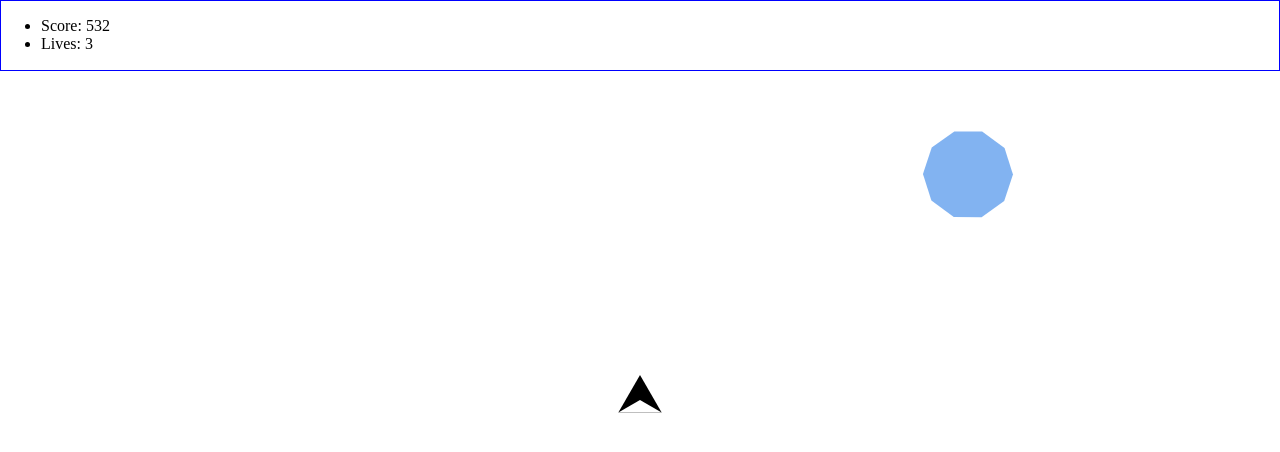
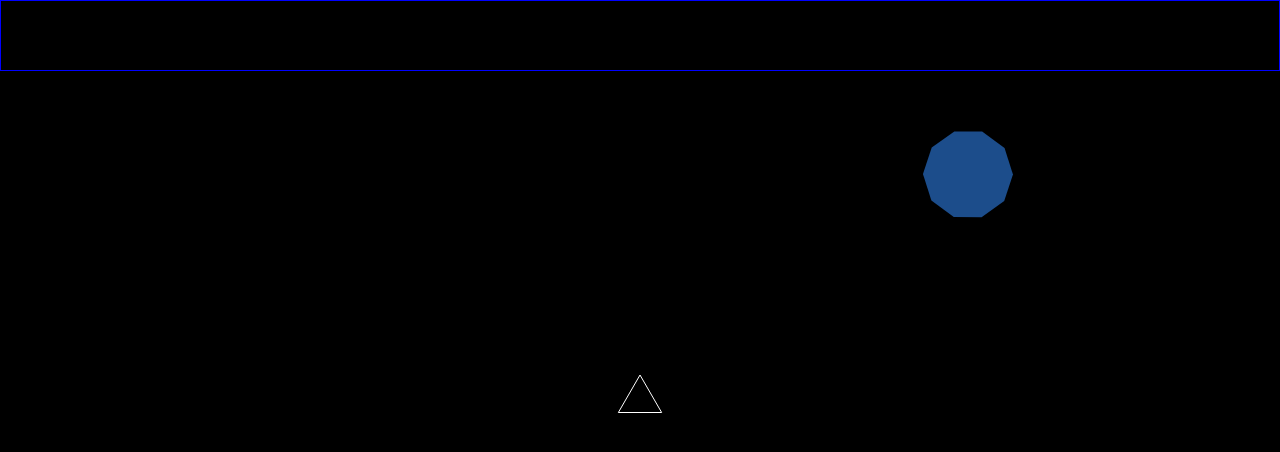
Before and after one commit to thechutrain/asteroid-typescript, a website built with Parcel: page src/index.html in a window 1280 px wide. Built offline with nearby package versions, Linux system fonts and the light colour scheme.

Commit message:
changed bg to black, spaceship is now white (default static property) can get overwritten in constructor

```diff
--- a/src/assets/style.css
+++ b/src/assets/style.css
@@ -11,6 +11,7 @@
 	position: fixed;
 	top: 0;
 	left: 0;
+	background-color: black;
 }
 
 .canvas-pg #bg-canvas div.canvas-fallback {
--- a/src/scripts/Game/Spaceship.ts
+++ b/src/scripts/Game/Spaceship.ts
@@ -7,6 +7,7 @@
 	turningLeft: boolean;
 	throttleTimer: any;
 	isFiring: boolean;
+	strokeStyle: string;
 
 	static settings = {
 		maxSpeed: 9,
@@ -15,10 +16,14 @@
 		acceleration: 1,
 		deceleration: 0.9, // must be less than one
 		rSize: 25, // controls the size of the spaceship
+		defaultStrokeStyle: 'white',
 	};
 
 	constructor(shipOptions: SpaceshipArgsModel = {}) {
 		super(shipOptions);
+		// Properties Unique to Spaceship:
+		this.strokeStyle =
+			shipOptions.strokeStyle || Spaceship.settings.defaultStrokeStyle;
 		this.thrustersOn = false;
 		this.turningRight = false;
 		this.turningLeft = false;
@@ -92,7 +97,8 @@
 		// Draw the main triangle
 		ctx.globalCompositeOperation = 'source-over';
 		ctx.save();
-		ctx.fillStyle = 'black';
+		ctx.strokeStyle = this.strokeStyle;
+		// ctx.lineWidth = 2;
 		ctx.beginPath();
 		this.currPoints.forEach((pt, i) => {
 			// Draw points:
@@ -103,18 +109,10 @@
 			}
 		});
 		ctx.closePath();
-		ctx.fill();
+		ctx.stroke();
 		ctx.restore();
 
-		// Draw the opaque bottom triangle
-		ctx.globalCompositeOperation = 'destination-out';
-		ctx.beginPath();
-		ctx.moveTo(this.origin.x, this.origin.y);
-		ctx.lineTo(this.currPoints[1].x, this.currPoints[1].y);
-		ctx.lineTo(this.currPoints[2].x, this.currPoints[2].y);
-		ctx.closePath();
-		ctx.fill();
-		ctx.globalCompositeOperation = 'source-over';
+		// TODO: make the two tails on the ship
 	}
 
 	private reframe() {
--- a/src/scripts/Game/game.types.d.ts
+++ b/src/scripts/Game/game.types.d.ts
@@ -38,5 +38,6 @@
 }
 
 interface SpaceshipArgsModel extends DrawableClassArguments {
+	strokeStyle?: string;
 	invincible?: boolean;
 }
```
